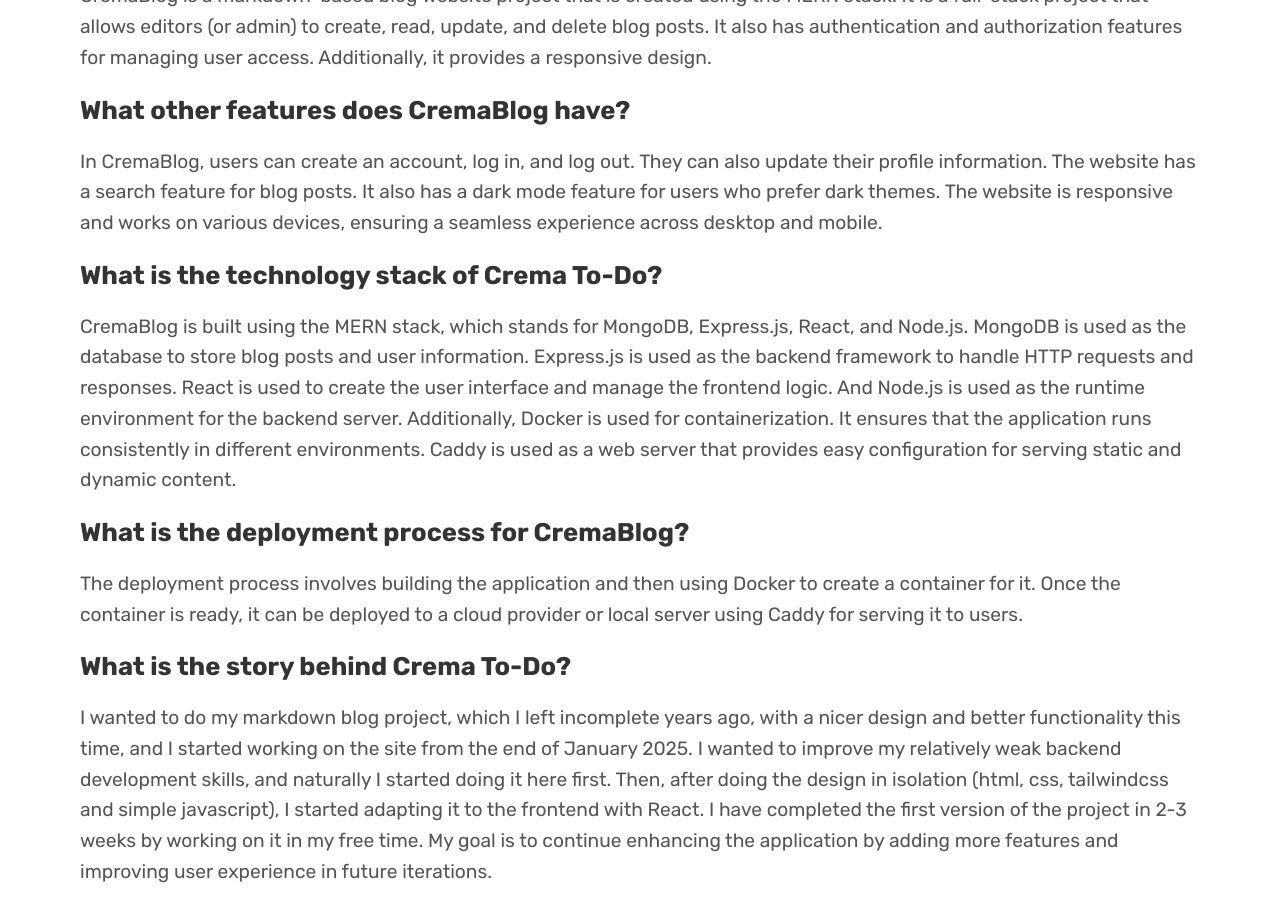
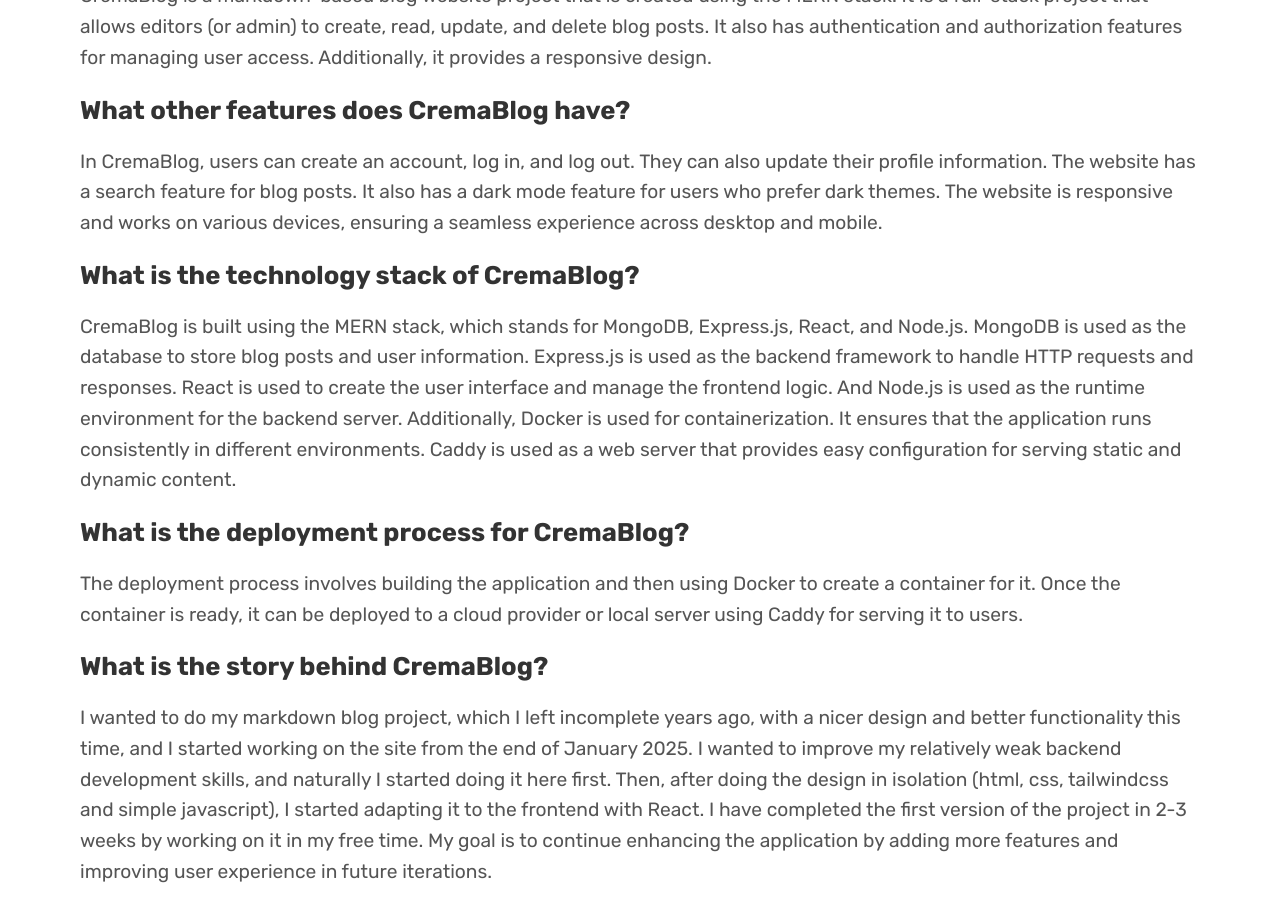
Before and after one commit to ubeydeozdmr/ubeydeozdmr.github.io, a Jekyll site: the page built from projects/cremablog.html, in a window 1280 px wide and 900 px high, scrolled down 1363 px. Built offline with Jekyll 4.4.1, drawn with Linux system fonts in a browser that asks for light colours.

Commit message:
fix: typo

```diff
--- a/projects/cremablog.html
+++ b/projects/cremablog.html
@@ -50,7 +50,7 @@ extra_css:
   </div>
   <div class="project__qa">
     <h2 class="project__question">
-      What is the technology stack of Crema To-Do?
+      What is the technology stack of CremaBlog?
     </h2>
     <p class="project__answer">
       CremaBlog is built using the MERN stack, which stands for MongoDB,
@@ -78,7 +78,7 @@ extra_css:
   </div>
   <div class="project__qa">
     <h2 class="project__question">
-      What is the story behind Crema To-Do?
+      What is the story behind CremaBlog?
     </h2>
     <p class="project__answer">
       I wanted to do my markdown blog project, which I left incomplete
```
